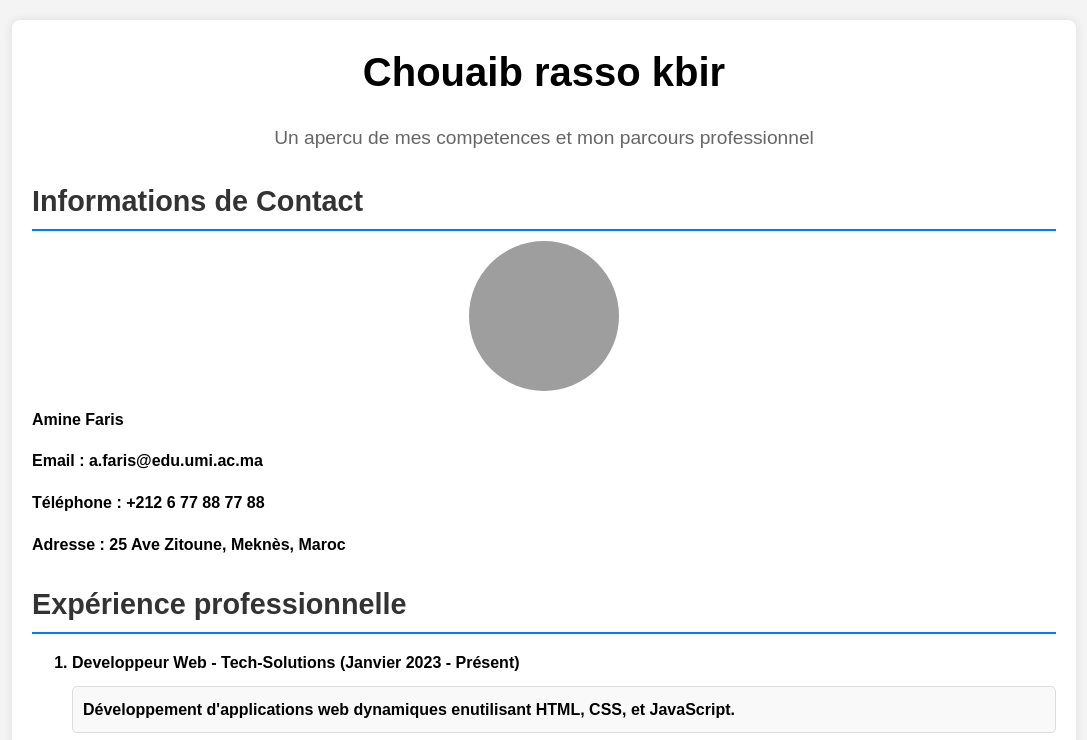
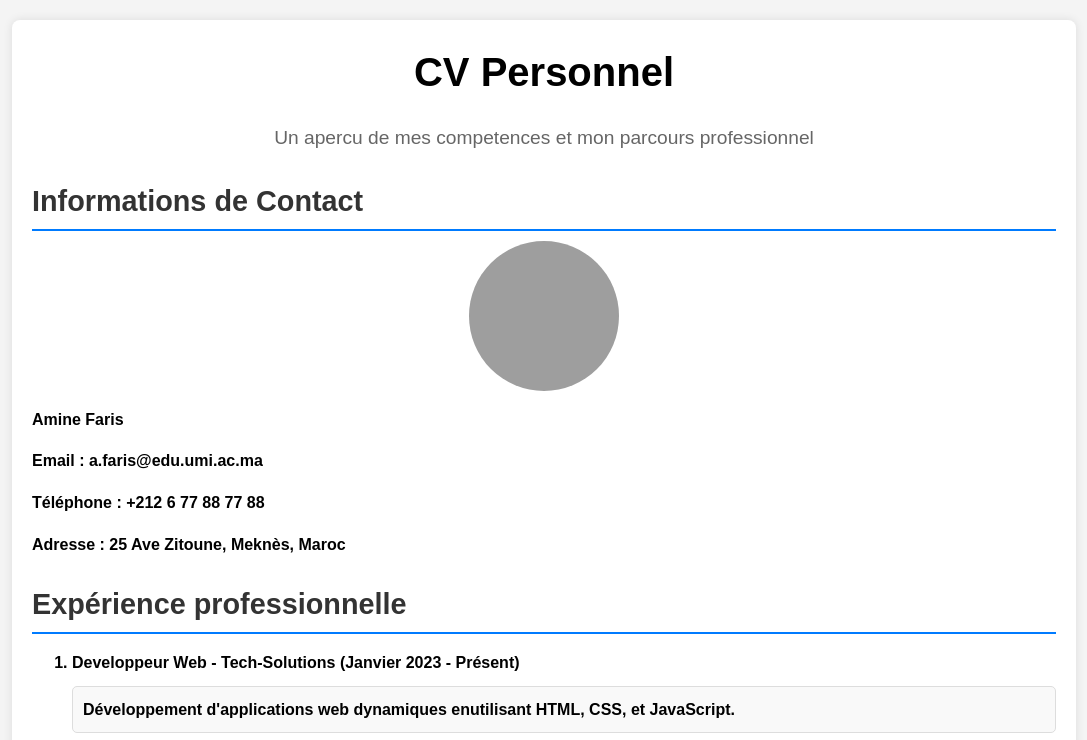
Before and after one commit to Amine-te/mon-cv, a plain HTML site: page index.html in a window 1280 px wide. Shown: the top 740 px of the page, without its empty margins (96-1183 px from the left). Drawn offline with Linux system fonts and the light colour scheme; grey boxes are pictures that could not be loaded.

Commit message:
Update index.html

```diff
--- a/index.html
+++ b/index.html
@@ -11,7 +11,7 @@
     <div class="container">
 
 		<header>
-			<h1>Chouaib rasso kbir</h1>
+			<h1>CV Personnel</h1>
 			<p>Un apercu de mes competences et mon parcours professionnel</p>
 		</header>
 
```
